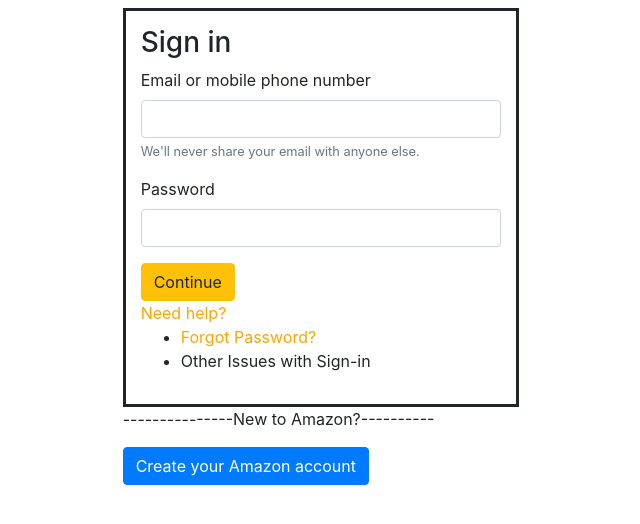
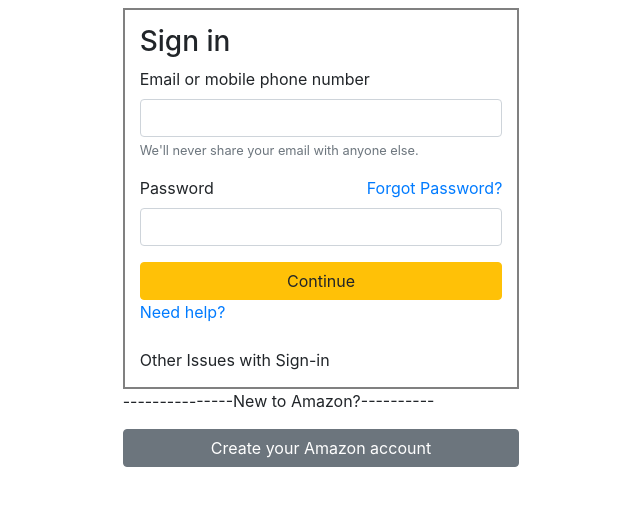
Before and after one commit to mille383/amazon, a plain HTML site: page index.html in a window 1280 px wide. Shown: the part 16-540 px from the top of the page, without its empty margins (319-959 px from the left). Drawn offline with nearby package versions, Linux system fonts and the light colour scheme.

Commit message:
visual updates and removed folders

```diff
--- a/index.html
+++ b/index.html
@@ -8,9 +8,7 @@
     <!-- Bootstrap CSS -->
     <link rel="stylesheet" href="https://cdn.jsdelivr.net/npm/bootstrap@4.6.0/dist/css/bootstrap.min.css" integrity="sha384-B0vP5xmATw1+K9KRQjQERJvTumQW0nPEzvF6L/Z6nronJ3oUOFUFpCjEUQouq2+l" crossorigin="anonymous">
     <link rel="stylesheet" href="static/css/main.css"
-    <!-- sha384 - sha384:qwertyTwgiasupofgU23IOPN2TIOPAFBUHWGUio
-    sha123 - sha123:qwertyWESDBAT)yrhfnhowr
-    sha525 - sha525:qwertyawegsbWRNFHOywhinfhhqkw -->
+    <!-- sha384 - sha384:qwertyTwgiasupofgU23IOPN2TIOPAFBUHWGUiosha123 - sha123:qwertyWESDBAT)yrhfnhowrsha525 - sha525:qwertyawegsbWRNFHOywhinfhhqkw -->
 
     <!-- Hashing algorithm -->
     <!-- a -> ty7i8 -->
@@ -73,24 +71,25 @@
                 </div>
                 <div class="form-group">
                   <label for="exampleInputPassword1">Password</label>
+                  <a style="float:right;" href='https://www.amazon.com/ap/forgotpassword?showRememberMe=true&openid.pape.max_auth_age=0&openid.identity=http%3A%2F%2Fspecs.openid.net%2Fauth%2F2.0%2Fidentifier_select&pageId=usflex&openid.return_to=https%3A%2F%2Fwww.amazon.com%2F%3Fref_%3Dnav_ya_signin&prevRID=7RF2RRK2J598M391N6CV&openid.assoc_handle=usflex&openid.mode=checkid_setup&prepopulatedLoginId=&failedSignInCount=0&openid.claimed_id=http%3A%2F%2Fspecs.openid.net%2Fauth%2F2.0%2Fidentifier_select&openid.ns=http%3A%2F%2Fspecs.openid.net%2Fauth%2F2.0'>Forgot Password?</a>
                   <input type="password" class="form-control" id="exampleInputPassword1">
                 </div>
 
-                <button type="submit" class="btn btn-warning">Continue</button>
+                <button type="submit" id = 'submitbtn' class="btn btn-warning">Continue</button>
               </form>
               <a href='https://www.amazon.com'>Need help?</a>
-              <ul>
-                <li>
-                  <a href='https://www.amazon.com/ap/forgotpassword?showRememberMe=true&openid.pape.max_auth_age=0&openid.identity=http%3A%2F%2Fspecs.openid.net%2Fauth%2F2.0%2Fidentifier_select&pageId=usflex&openid.return_to=https%3A%2F%2Fwww.amazon.com%2F%3Fref_%3Dnav_ya_signin&prevRID=7RF2RRK2J598M391N6CV&openid.assoc_handle=usflex&openid.mode=checkid_setup&prepopulatedLoginId=&failedSignInCount=0&openid.claimed_id=http%3A%2F%2Fspecs.openid.net%2Fauth%2F2.0%2Fidentifier_select&openid.ns=http%3A%2F%2Fspecs.openid.net%2Fauth%2F2.0'>Forgot Password?</a>
-                </li>
-                <li>
+
+                <br>
+
+                <br>
+
                   <a href='https://www.amazon.com/gp/help/customer/account-issues/ref=ap_login_with_otp_claim_collection?ie=UTF8'></a>Other Issues with Sign-in</a>
-                </a></li>
-              </ul>
+                </a>
+
 
             </div>
           <p>---------------New to Amazon?----------</p>
-          <button type="submit" class="btn btn-primary">Create your Amazon account</button>
+          <button type="submit" class="btn btn-secondary">Create your Amazon account</button>
         </div>
     </main>
 
--- a/static/css/main.css
+++ b/static/css/main.css
@@ -16,7 +16,7 @@
 }
 
 a {
-    color: orange;
+    /* color: orange; */
 }
 
 .navigation-links {
@@ -24,7 +24,7 @@
 }
 
 .sign-in-box {
-    border-style: solid;
+    border: 2px gray solid;
     padding: 15px;
 }
 
@@ -33,3 +33,7 @@
     height: 500px;
     background-image: url('../images/dog.jpg');
 }
+
+.btn {
+    width:100%;
+}
```
